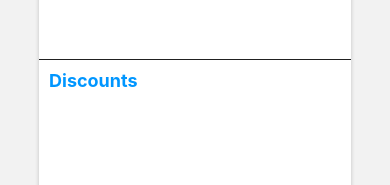
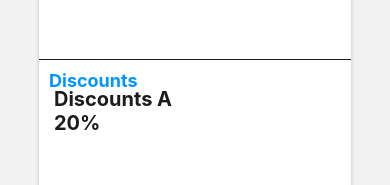
Before and after one commit to emellyo/POS_PROJECT, a React Native app: screen /Menu in a window 390 px wide. Shown: the part 334-519 px from the top of the page. Built offline with nearby package versions, Linux system fonts and the light colour scheme; what react-native-sqlite-storage would draw is missing.

Commit message:
20230923 - update modal bill

```diff
--- a/src/css/global.js
+++ b/src/css/global.js
@@ -1049,6 +1049,14 @@ export const globalStyles = StyleSheet.create({
     height: 60,
     verticalAlign: 'middle',
   },
+  labelinputtotalanbillsdisc: {
+    width: '50%',
+    padding: 5,
+    display: 'flex',
+    justifyContent: 'center',
+    height: 40,
+    verticalAlign: 'middle',
+  },
   labelinputvariant: {
     width: '50%',
     padding: 0,
--- a/src/screens/Menu.js
+++ b/src/screens/Menu.js
@@ -858,8 +858,17 @@ export default function Menu({navigation}) {
                 {/* //* BILLS*/}
               </ScrollView>
               <ScrollView style={globalStyles.InputBills2}>
+                <Text style={globalStyles.TextHeaderBills2}>Discounts</Text>
                 <SafeAreaView style={[invrecStyles.inputantotalanbills]}>
-                  <Text style={globalStyles.TextHeaderBills2}>Discounts</Text>
+                  <View style={globalStyles.labelinputtotalanbillsdisc}>
+                    <Text
+                      style={[
+                        invrecStyles.labelinputbills,
+                        {backgroundColor: colors.card, color: colors.text},
+                      ]}>
+                      Discounts A 20%
+                    </Text>
+                  </View>
                 </SafeAreaView>
               </ScrollView>
               <View style={globalStyles.ButtonPayment}>
```
